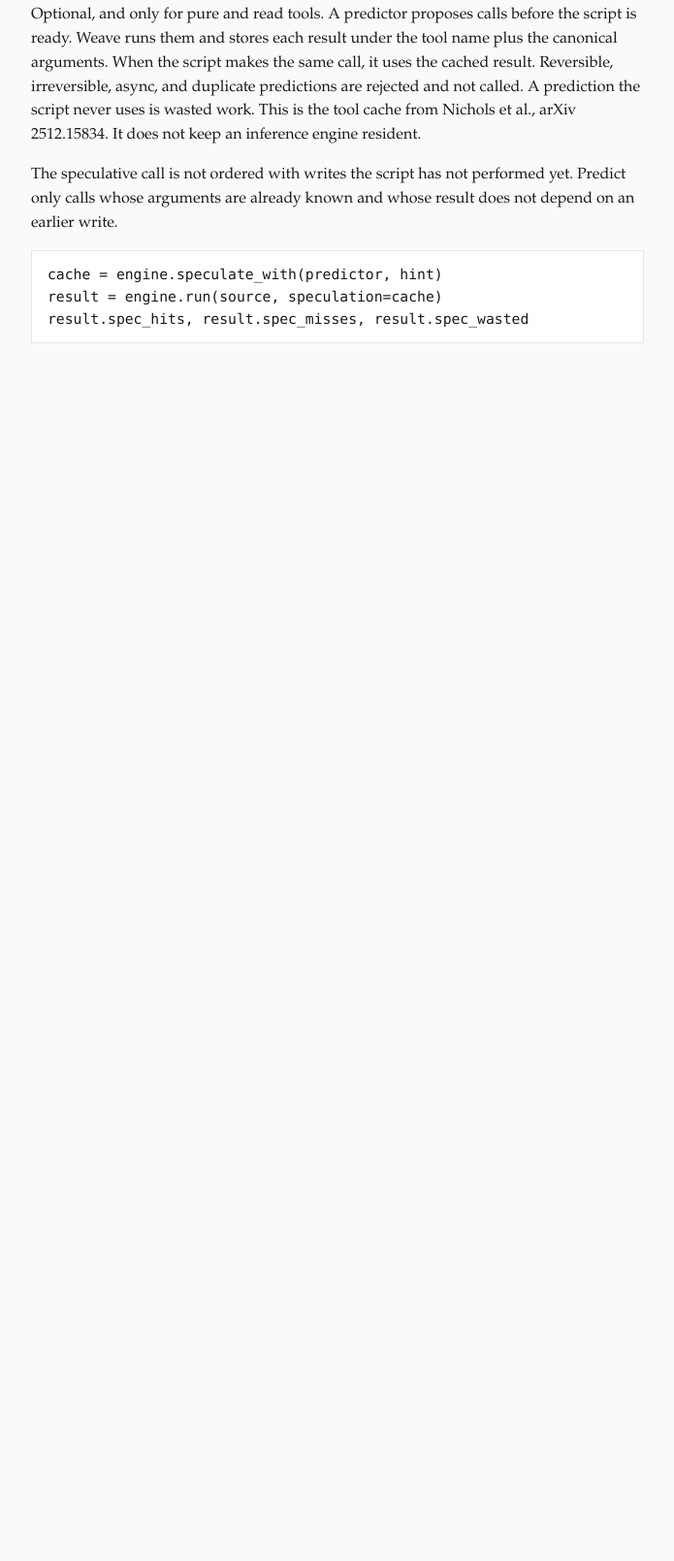
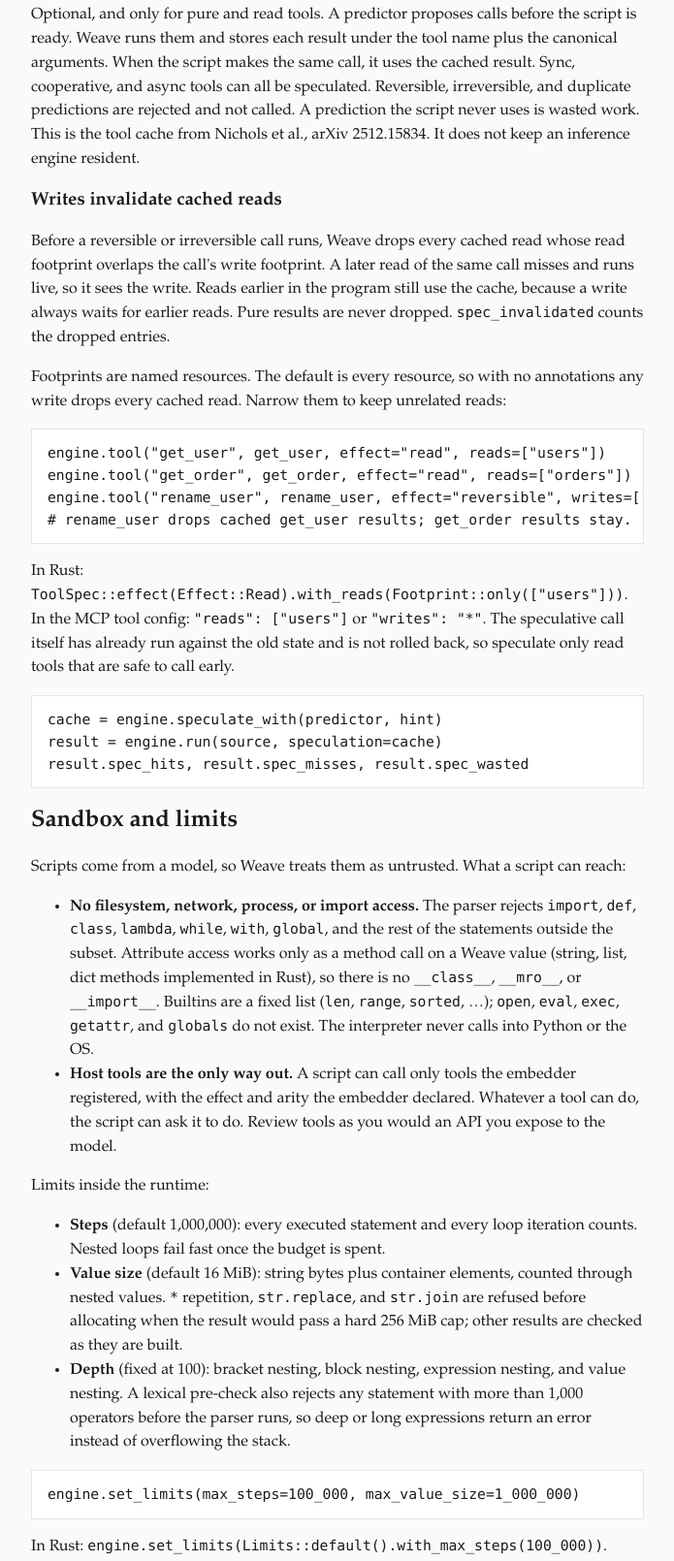
Before and after one commit to AtharvRaotole/weave, a plain HTML site: page docs/runtime.html in a window 1280 px wide. Shown: the part 720-2330 px from the top of the page at 97% size, without its empty margins (292-987 px from the left). Before the commit the page ends 1113 px from the top, so only its background shows below. Drawn offline with Linux system fonts and the light colour scheme.

Commit message:
Document footprints, replay matching, differential tests, and the sandbox review.

```diff
--- a/docs/runtime.html
+++ b/docs/runtime.html
@@ -29,11 +29,33 @@
     </ul>
     <p>A killed worker does not run <code>finally</code>. Work that already left the process is not undone. The function and its values must be pickleable, so define tools at module scope and keep <code>Engine(...)</code> inside <code>if __name__ == "__main__"</code>. Closures are not sendable. One call occupies one worker; extra calls wait for a free slot.</p>
     <h2>Speculative pre-execution</h2>
-    <p>Optional, and only for pure and read tools. A predictor proposes calls before the script is ready. Weave runs them and stores each result under the tool name plus the canonical arguments. When the script makes the same call, it uses the cached result. Reversible, irreversible, async, and duplicate predictions are rejected and not called. A prediction the script never uses is wasted work. This is the tool cache from Nichols et al., arXiv 2512.15834. It does not keep an inference engine resident.</p>
-    <p>The speculative call is not ordered with writes the script has not performed yet. Predict only calls whose arguments are already known and whose result does not depend on an earlier write.</p>
+    <p>Optional, and only for pure and read tools. A predictor proposes calls before the script is ready. Weave runs them and stores each result under the tool name plus the canonical arguments. When the script makes the same call, it uses the cached result. Sync, cooperative, and async tools can all be speculated. Reversible, irreversible, and duplicate predictions are rejected and not called. A prediction the script never uses is wasted work. This is the tool cache from Nichols et al., arXiv 2512.15834. It does not keep an inference engine resident.</p>
+    <h3>Writes invalidate cached reads</h3>
+    <p>Before a reversible or irreversible call runs, Weave drops every cached read whose read footprint overlaps the call's write footprint. A later read of the same call misses and runs live, so it sees the write. Reads earlier in the program still use the cache, because a write always waits for earlier reads. Pure results are never dropped. <code>spec_invalidated</code> counts the dropped entries.</p>
+    <p>Footprints are named resources. The default is every resource, so with no annotations any write drops every cached read. Narrow them to keep unrelated reads:</p>
+    <pre>engine.tool("get_user", get_user, effect="read", reads=["users"])
+engine.tool("get_order", get_order, effect="read", reads=["orders"])
+engine.tool("rename_user", rename_user, effect="reversible", writes=["users"])
+# rename_user drops cached get_user results; get_order results stay.</pre>
+    <p>In Rust: <code>ToolSpec::effect(Effect::Read).with_reads(Footprint::only(["users"]))</code>. In the MCP tool config: <code>"reads": ["users"]</code> or <code>"writes": "*"</code>. The speculative call itself has already run against the old state and is not rolled back, so speculate only read tools that are safe to call early.</p>
     <pre>cache = engine.speculate_with(predictor, hint)
 result = engine.run(source, speculation=cache)
 result.spec_hits, result.spec_misses, result.spec_wasted</pre>
+    <h2 id="sandbox-and-limits">Sandbox and limits</h2>
+    <p>Scripts come from a model, so Weave treats them as untrusted. What a script can reach:</p>
+    <ul>
+      <li><strong>No filesystem, network, process, or import access.</strong> The parser rejects <code>import</code>, <code>def</code>, <code>class</code>, <code>lambda</code>, <code>while</code>, <code>with</code>, <code>global</code>, and the rest of the statements outside the subset. Attribute access works only as a method call on a Weave value (string, list, dict methods implemented in Rust), so there is no <code>__class__</code>, <code>__mro__</code>, or <code>__import__</code>. Builtins are a fixed list (<code>len</code>, <code>range</code>, <code>sorted</code>, …); <code>open</code>, <code>eval</code>, <code>exec</code>, <code>getattr</code>, and <code>globals</code> do not exist. The interpreter never calls into Python or the OS.</li>
+      <li><strong>Host tools are the only way out.</strong> A script can call only tools the embedder registered, with the effect and arity the embedder declared. Whatever a tool can do, the script can ask it to do. Review tools as you would an API you expose to the model.</li>
+    </ul>
+    <p>Limits inside the runtime:</p>
+    <ul>
+      <li><strong>Steps</strong> (default 1,000,000): every executed statement and every loop iteration counts. Nested loops fail fast once the budget is spent.</li>
+      <li><strong>Value size</strong> (default 16 MiB): string bytes plus container elements, counted through nested values. <code>*</code> repetition, <code>str.replace</code>, and <code>str.join</code> are refused before allocating when the result would pass a hard 256 MiB cap; other results are checked as they are built.</li>
+      <li><strong>Depth</strong> (fixed at 100): bracket nesting, block nesting, expression nesting, and value nesting. A lexical pre-check also rejects any statement with more than 1,000 operators before the parser runs, so deep or long expressions return an error instead of overflowing the stack.</li>
+    </ul>
+    <pre>engine.set_limits(max_steps=100_000, max_value_size=1_000_000)</pre>
+    <p>In Rust: <code>engine.set_limits(Limits::default().with_max_steps(100_000))</code>.</p>
+    <p>Not covered: there is no wall-clock limit on the script itself (use per-tool <code>timeout_ms</code> and cancel the session), no process-wide memory cap (the value limit bounds each value, and the step limit bounds how many are built), and nothing limits what a host tool does once called. Errors from limits are ordinary runtime errors that <code>try/except</code> can catch.</p>
   </main>
 </body>
 </html>
```
Also changed, not shown: README.md.
